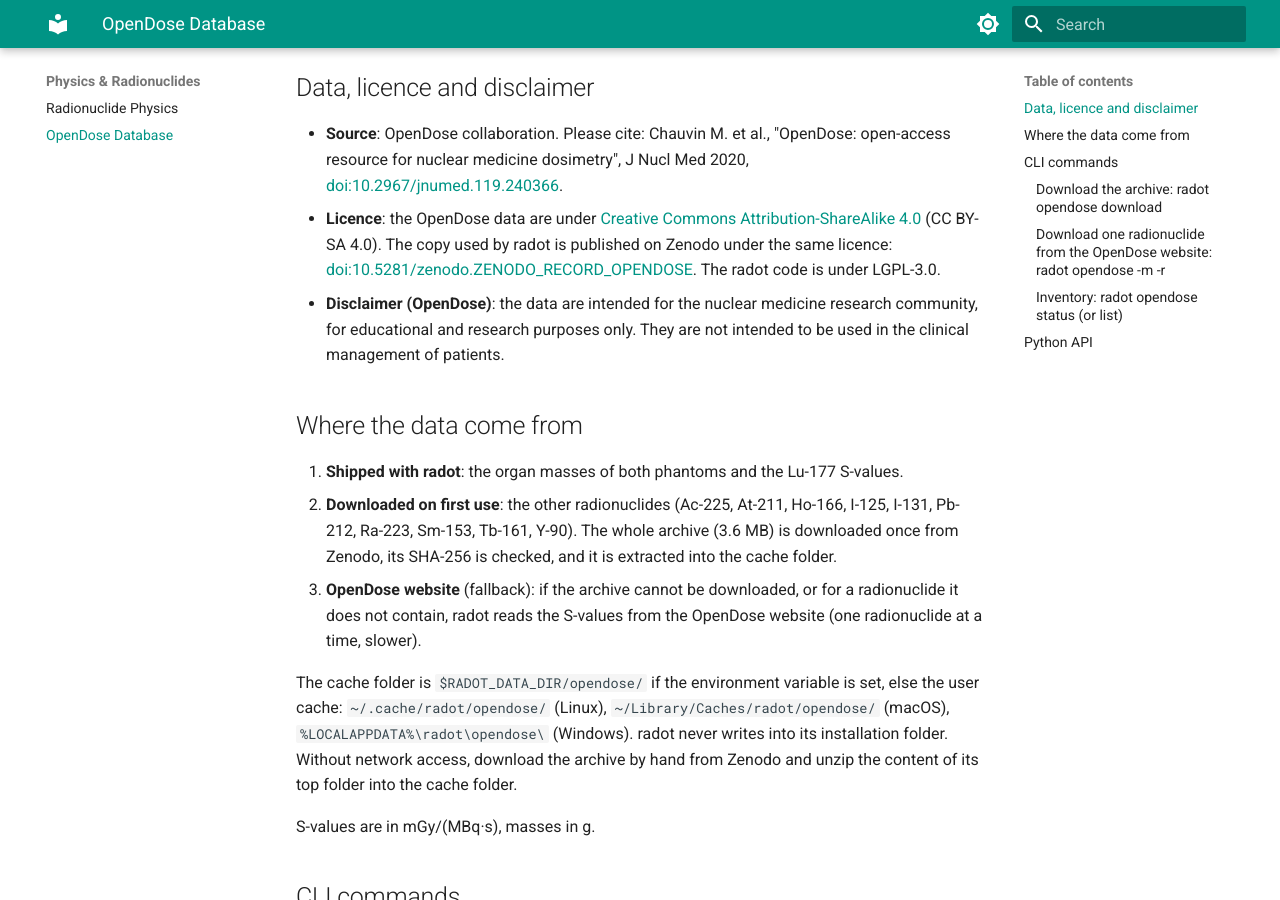
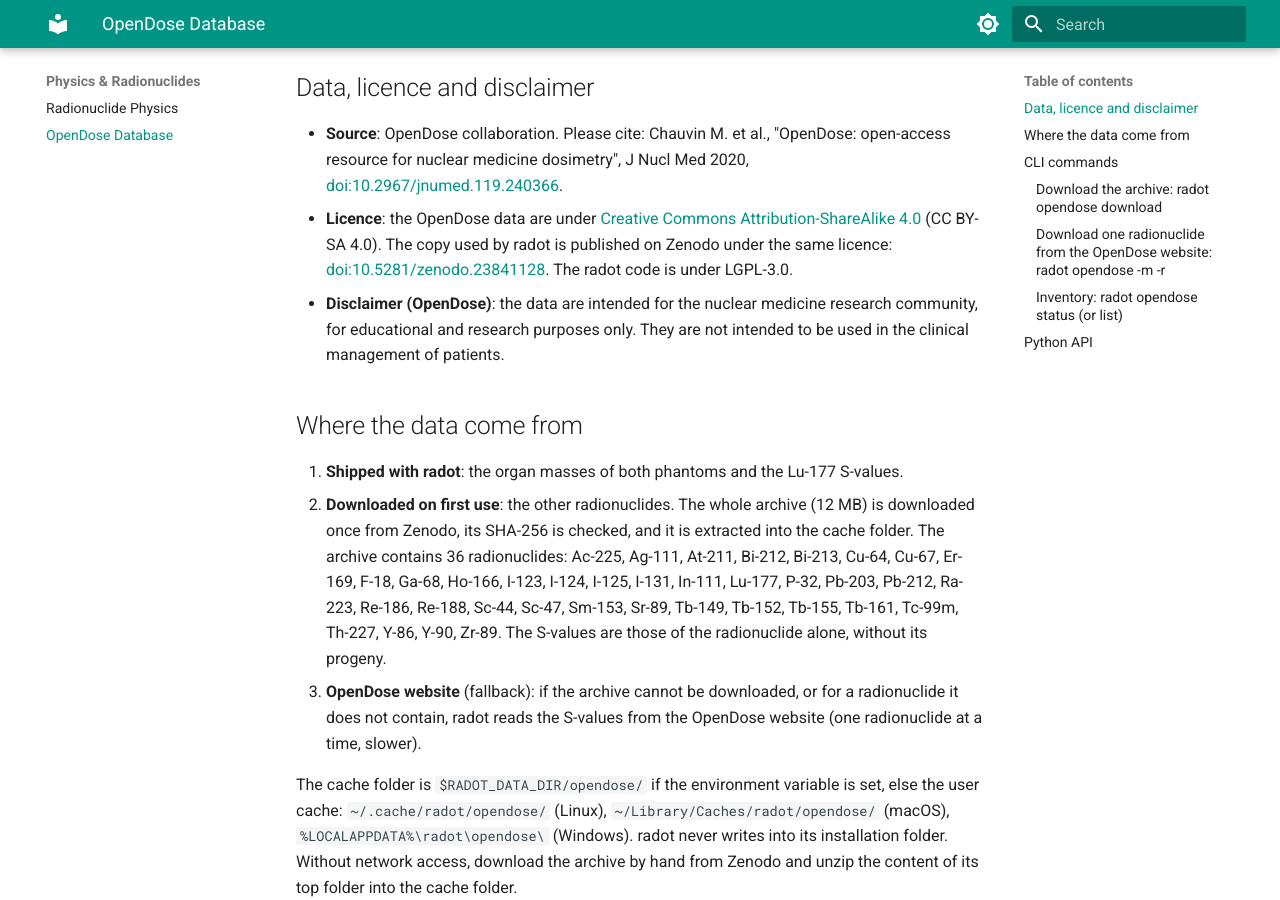
Before and after one commit to dsarrut/radot, an MkDocs documentation site: the page built from docs/5b_opendose.md, in a window 1280 px wide and 900 px high, scrolled down 274 px. Built offline with MkDocs 1.6.1 and Material for MkDocs 9.7.7, drawn with Linux system fonts in a browser that asks for light colours.

Commit message:
feat: OpenDose archive on Zenodo (record 23841128), 36 radionuclides
The OpenDose data archive radot_opendose_v1.0 is published on Zenodo
(doi:10.5281/zenodo.23841128, CC BY-SA 4.0). It holds 36 radionuclides for
both ICRP 110 phantoms (25 added to the first 11). Its checksum was verified
against the published file.

Co-Authored-By: Claude Opus 5.5 <noreply@anthropic.com>

```diff
--- a/docs/5b_opendose.md
+++ b/docs/5b_opendose.md
@@ -5,13 +5,14 @@ radot uses the reference organ masses and S-values of the [OpenDose](https://ope
 ## Data, licence and disclaimer
 
 - **Source**: OpenDose collaboration. Please cite: Chauvin M. et al., "OpenDose: open-access resource for nuclear medicine dosimetry", J Nucl Med 2020, [doi:10.2967/jnumed.119.240366](https://doi.org/10.2967/jnumed.119.240366).
-- **Licence**: the OpenDose data are under [Creative Commons Attribution-ShareAlike 4.0](https://creativecommons.org/licenses/by-sa/4.0/) (CC BY-SA 4.0). The copy used by radot is published on Zenodo under the same licence: [doi:10.5281/zenodo.ZENODO_RECORD_OPENDOSE](https://doi.org/10.5281/zenodo.ZENODO_RECORD_OPENDOSE). The radot code is under LGPL-3.0.
+- **Licence**: the OpenDose data are under [Creative Commons Attribution-ShareAlike 4.0](https://creativecommons.org/licenses/by-sa/4.0/) (CC BY-SA 4.0). The copy used by radot is published on Zenodo under the same licence: [doi:10.5281/zenodo.23841128](https://doi.org/10.5281/zenodo.23841128). The radot code is under LGPL-3.0.
 - **Disclaimer (OpenDose)**: the data are intended for the nuclear medicine research community, for educational and research purposes only. They are not intended to be used in the clinical management of patients.
 
 ## Where the data come from
 
 1. **Shipped with radot**: the organ masses of both phantoms and the Lu-177 S-values.
-2. **Downloaded on first use**: the other radionuclides (Ac-225, At-211, Ho-166, I-125, I-131, Pb-212, Ra-223, Sm-153, Tb-161, Y-90). The whole archive (3.6 MB) is downloaded once from Zenodo, its SHA-256 is checked, and it is extracted into the cache folder.
+2. **Downloaded on first use**: the other radionuclides. The whole archive (12 MB) is downloaded once from Zenodo, its SHA-256 is checked, and it is extracted into the cache folder.
+   The archive contains 36 radionuclides: Ac-225, Ag-111, At-211, Bi-212, Bi-213, Cu-64, Cu-67, Er-169, F-18, Ga-68, Ho-166, I-123, I-124, I-125, I-131, In-111, Lu-177, P-32, Pb-203, Pb-212, Ra-223, Re-186, Re-188, Sc-44, Sc-47, Sm-153, Sr-89, Tb-149, Tb-152, Tb-155, Tb-161, Tc-99m, Th-227, Y-86, Y-90, Zr-89. The S-values are those of the radionuclide alone, without its progeny.
 3. **OpenDose website** (fallback): if the archive cannot be downloaded, or for a radionuclide it does not contain, radot reads the S-values from the OpenDose website (one radionuclide at a time, slower).
 
 The cache folder is `$RADOT_DATA_DIR/opendose/` if the environment variable is set, else the user cache: `~/.cache/radot/opendose/` (Linux), `~/Library/Caches/radot/opendose/` (macOS), `%LOCALAPPDATA%\radot\opendose\` (Windows). radot never writes into its installation folder. Without network access, download the archive by hand from Zenodo and unzip the content of its top folder into the cache folder.
```
Also changed, not shown: README.md (+1 -1 lines), 2 other files.
